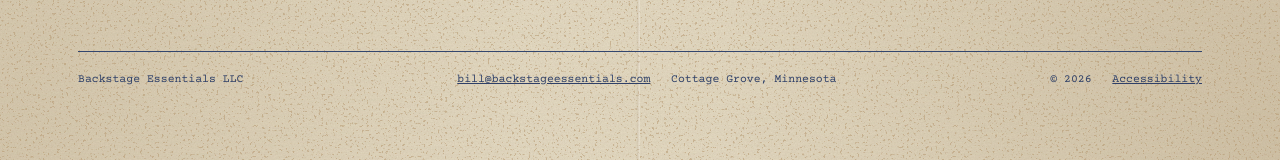
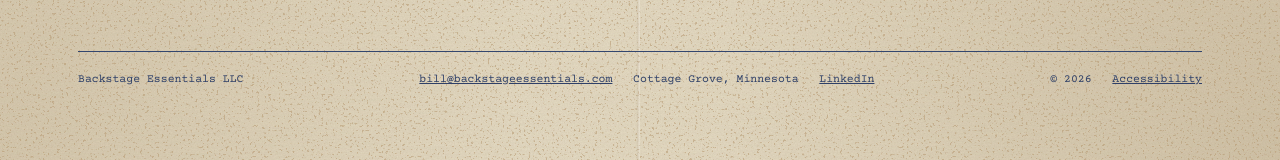
Before and after one commit to backstageessentials/backstageessentials, a plain HTML site: page accessibility/index.html in a window 1280 px wide. Shown: the part 2432-2592 px from the top of the page. Drawn offline with Linux system fonts and the light colour scheme.

Commit message:
Add LinkedIn link to site footers
Co-Authored-By: Claude Sonnet 5.5 <noreply@anthropic.com>

```diff
--- a/accessibility/index.html
+++ b/accessibility/index.html
@@ -135,7 +135,7 @@
   <footer class="sheet-foot">
     <span>Backstage Essentials LLC</span>
     <span><a href="mailto:bill@backstageessentials.com">bill@backstageessentials.com</a>
-      &nbsp; Cottage Grove, Minnesota</span>
+      &nbsp; Cottage Grove, Minnesota &nbsp; <a href="https://www.linkedin.com/in/backstage-essentials" target="_blank" rel="noopener">LinkedIn</a></span>
     <span>&copy; 2026 &nbsp; <a href="/accessibility/">Accessibility</a></span>
   </footer>
 </div>
```
Also changed, not shown: book/index.html (+1 -1 lines), cv/index.html (+1 -1 lines), index.html (+1 -1 lines), lighting/index.html (+1 -1 lines), teaching/index.html (+1 -1 lines).
